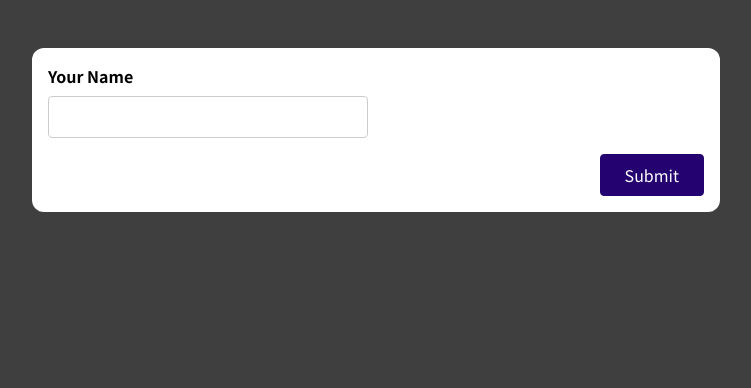
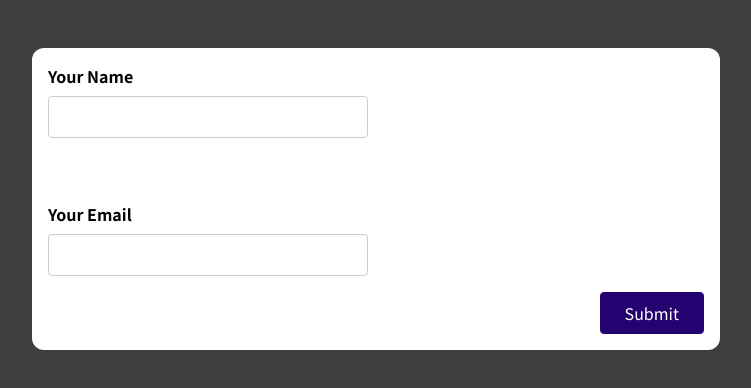
Before and after one commit to exemplar-codes/reactjs-forms-user-input, a React (Create React App) app: page / in a window 1280 px wide. Shown: the top 388 px of the page, without its empty margins (264-1015 px from the left). Built offline with nearby package versions, Linux system fonts and the light colour scheme.

Commit message:
Add email input with validations and messages

```diff
--- a/src/components/SimpleInput.jsx
+++ b/src/components/SimpleInput.jsx
@@ -2,32 +2,46 @@ import { useState } from "react";
 
 const SimpleInput = () => {
   const [enteredName, setEnteredName] = useState("");
+  const [enteredEmail, setEnteredEmail] = useState("");
+
   const [enteredNameIsValid, setEnteredNameIsValid] = useState(false);
+  const [enteredEmailIsValid, setEnteredEmailIsValid] = useState(false);
+
   const [enteredNameTouched, setEnteredNameTouched] = useState(false);
+  const [enteredEmailTouched, setEnteredEmailTouched] = useState(false);
 
   const nameInputChangeHandler = (event) => {
     setEnteredName(event.target.value);
+    if (event.target.value.trim()) setEnteredNameIsValid(true);
+    else setEnteredNameIsValid(false);
+    setEnteredNameTouched(true);
+  };
+
+  const emailInputChangeHandler = (event) => {
+    setEnteredEmail(event.target.value);
+    if ([...event.target.value].includes("@")) setEnteredEmailIsValid(true);
+    else setEnteredEmailIsValid(false);
+    setEnteredEmailTouched(true);
   };
 
   const formSubmissionHandler = (event) => {
     event.preventDefault();
     if (enteredNameTouched === false) setEnteredNameTouched(true);
 
-    if (enteredName.trim() === "") {
-      // ignore empty input
-      setEnteredNameIsValid(false);
-      return;
-    }
-
-    setEnteredNameIsValid(true);
-    console.log(enteredName);
+    if (!(enteredNameIsValid && enteredEmailIsValid)) return;
 
     setEnteredName(""); // clear input on successful submision
+    setEnteredEmail(""); // clear input on successful submision
   };
 
   const nameInputIsInvalid = !enteredNameIsValid && enteredNameTouched;
+  const emailInputIsInvalid = !enteredEmailIsValid && enteredEmailTouched;
 
   const nameInputClasses = nameInputIsInvalid
+    ? "form-control invalid"
+    : "form-control";
+
+  const emailInputClasses = emailInputIsInvalid
     ? "form-control invalid"
     : "form-control";
 
@@ -39,12 +53,27 @@ const SimpleInput = () => {
           type="text"
           id="name"
           onChange={nameInputChangeHandler}
-          onBlur={() => console.log('Input removed')}
           value={enteredName}
         />
         {nameInputIsInvalid && (
           <p className="error-text">
             &nbsp; <em>Empty input!</em>
+          </p>
+        )}
+      </div>
+      <br />
+      <br />
+      <div className={emailInputClasses}>
+        <label htmlFor="name">Your Email</label>
+        <input
+          type="text"
+          id="email"
+          onChange={emailInputChangeHandler}
+          value={enteredEmail}
+        />
+        {emailInputIsInvalid && (
+          <p className="error-text">
+            &nbsp; <em>Invalid email</em>
           </p>
         )}
       </div>
```
